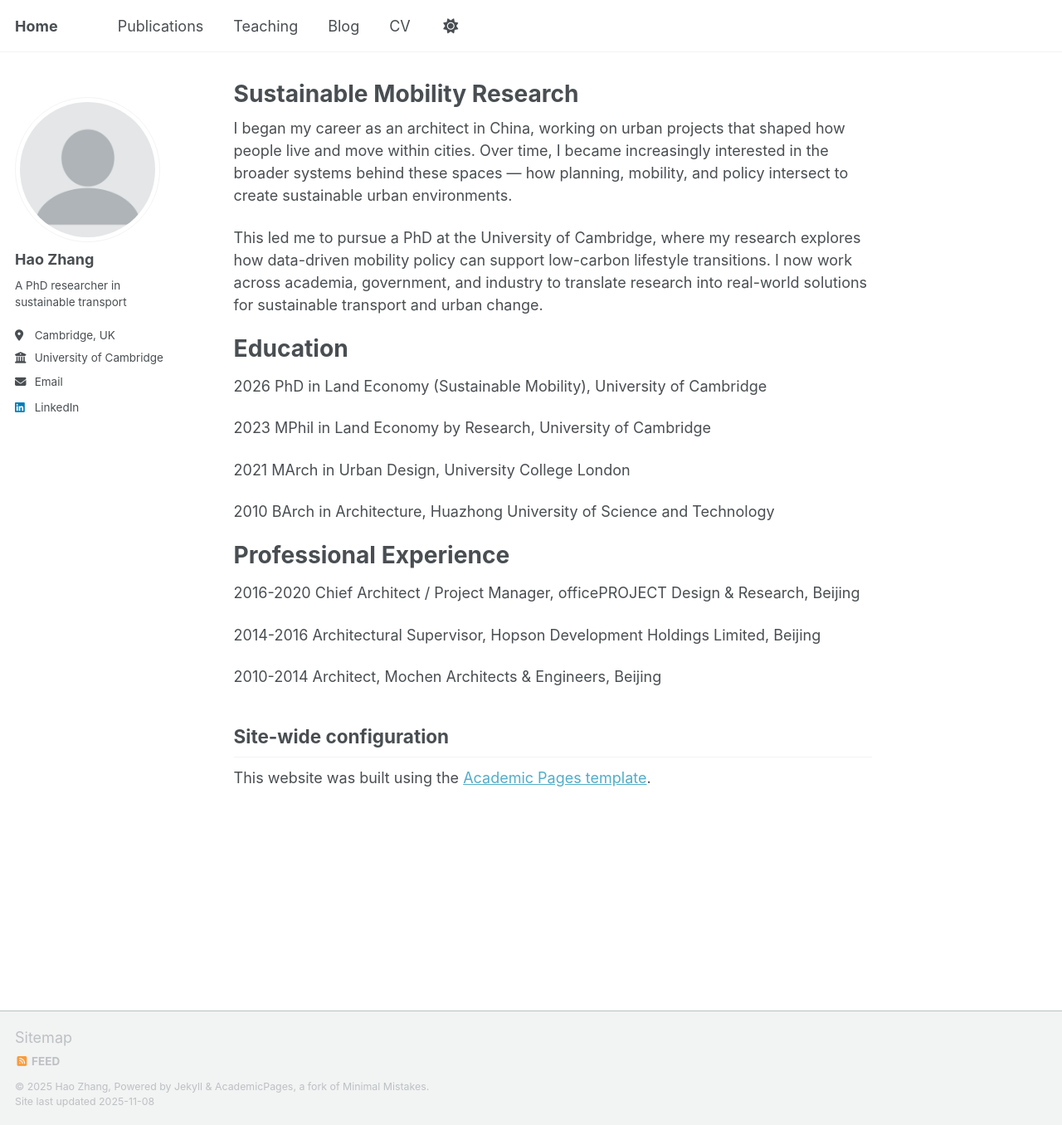
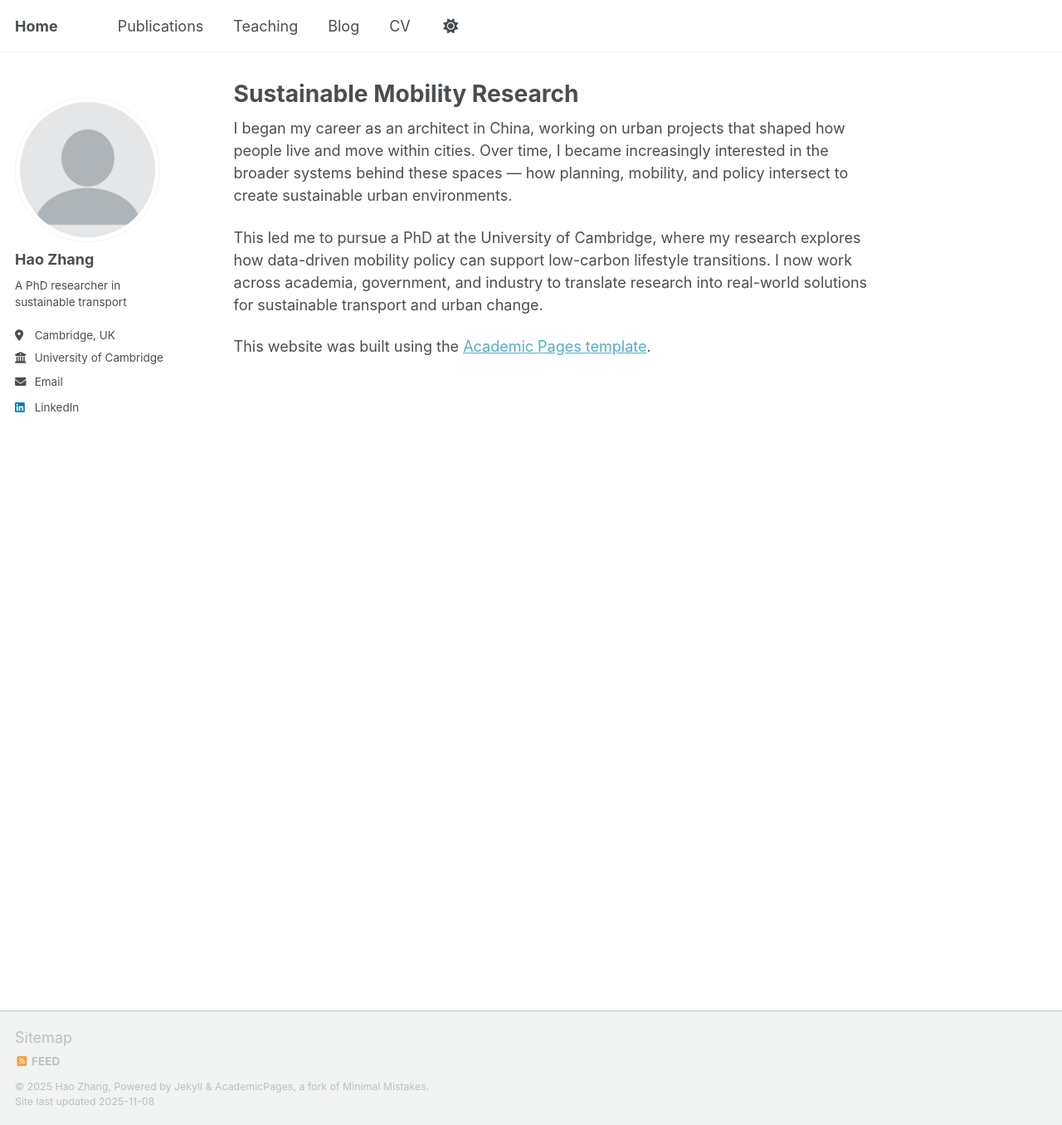
Before and after one commit to haozhang-work/academic, a Jekyll site: the page built from _pages/about.md, in a window 1280 px wide and 1356 px high. Shown: the whole window at 83% size. Built offline with Jekyll 4.4.1, drawn with Linux system fonts in a browser that asks for light colours; a script that is not in the unit is left out.

Commit message:
Update about.md

```diff
--- a/_pages/about.md
+++ b/_pages/about.md
@@ -12,29 +12,6 @@ I began my career as an architect in China, working on urban projects that shape
 This led me to pursue a PhD at the University of Cambridge, where my research explores how data-driven mobility policy can support low-carbon lifestyle transitions. I now work across academia, government, and industry to translate research into real-world solutions for sustainable transport and urban change.
 
 
-Education
-======
-2026 PhD in Land Economy (Sustainable Mobility), University of Cambridge
-
-2023 MPhil in Land Economy by Research, University of Cambridge
-
-2021 MArch in Urban Design, University College London
-
-2010 BArch in Architecture, Huazhong University of Science and Technology
 
 
-
-Professional Experience
-======
-2016-2020 Chief Architect / Project Manager, officePROJECT Design & Research, Beijing
-
-2014-2016 Architectural Supervisor, Hopson Development Holdings Limited, Beijing
-
-2010-2014 Architect, Mochen Architects & Engineers, Beijing
-
-
-
-Site-wide configuration
-------
-
 This website was built using the [Academic Pages template](https://academicpages.github.io/).
```
